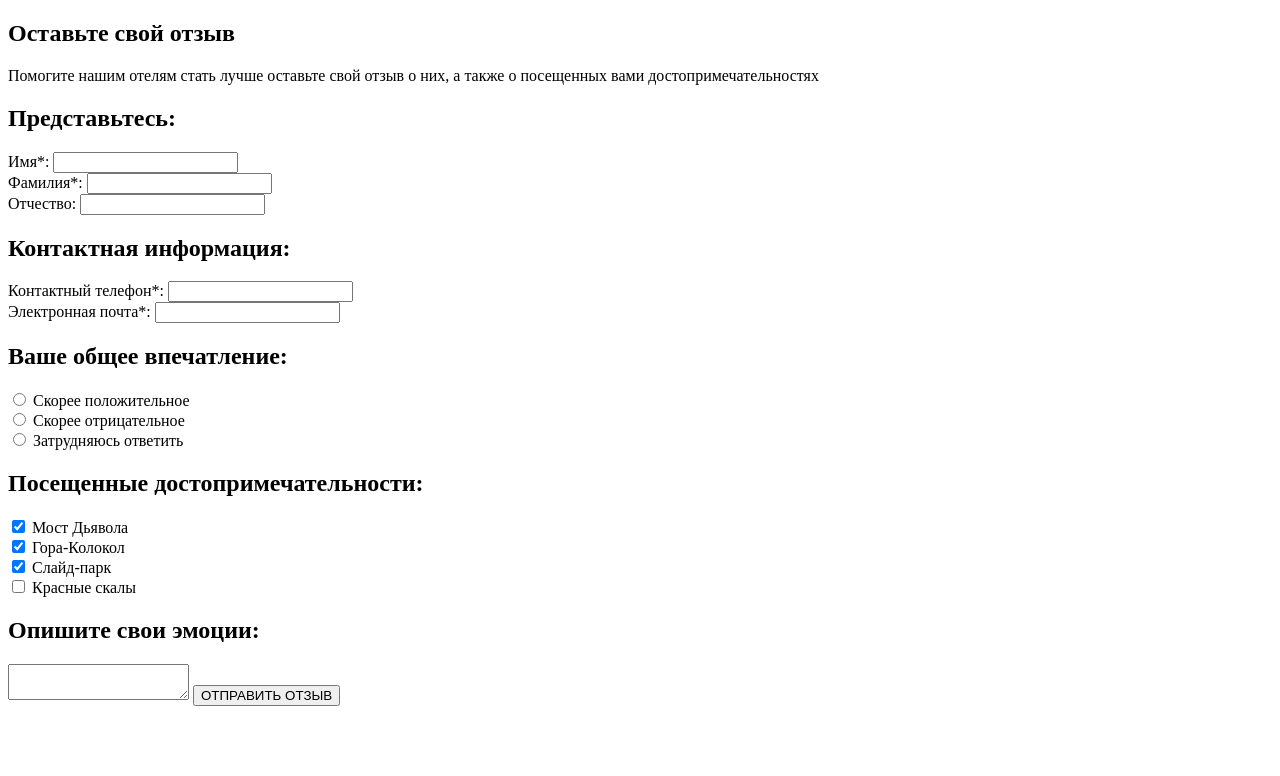
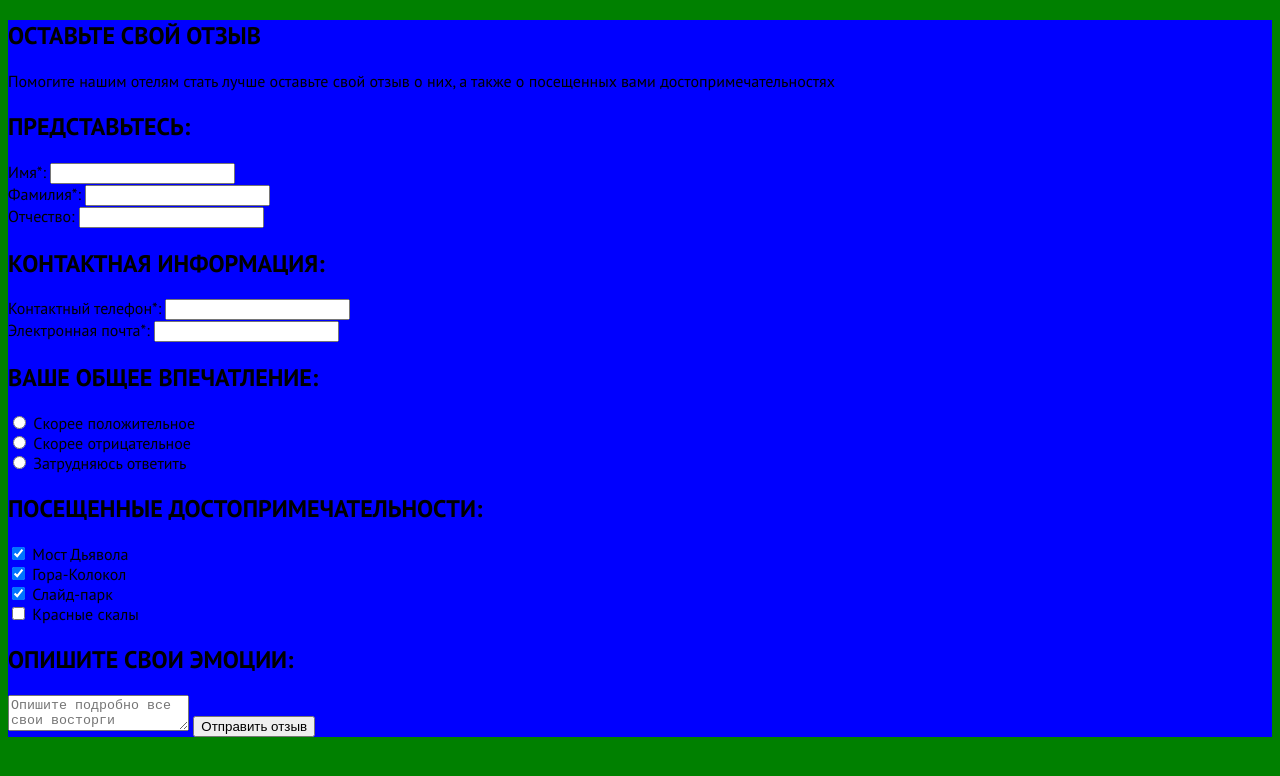
Before and after one commit to el-greko/816155-sedona-17, a plain HTML site: page source/form.html in a window 1280 px wide. Drawn offline with nearby package versions, Linux system fonts and the light colour scheme; files that its build step writes are made by us from their sources; files whose address does not match are found by name.

Commit message:
нужна помощь с цсс

```diff
--- a/source/form.html
+++ b/source/form.html
@@ -3,6 +3,7 @@
 <head>
   <meta charset="UTF-8">
   <title>form</title>
+  <link href="css/style.css" rel="stylesheet">
 </head>
 <body>
 
@@ -43,8 +44,8 @@
       </div>
       <div class="form__item form__item--vertical">
         <label class="form__label form__label--uppcs" for="email">Электронная почта*:</label>
+        <input class="form__input form__input--email" type="email" id="email" name="email" required>
 
-        <input class="form__input form__input--email" type="text" id="email" name="email" required>
 
 
       </div>
@@ -89,9 +90,9 @@
       <h2 class="title">Опишите свои эмоции:</h2>
 
 
-      <textarea class="textarea" id="feelings" name="feelings"></textarea>
+      <textarea placeholder="Опишите подробно все свои восторги" class="textarea" id="feelings" name="feelings"></textarea>
 
-      <input type="submit" value="ОТПРАВИТЬ ОТЗЫВ">
+      <button type="submit">Отправить отзыв</button>
 
 
     </div>
--- /dev/null
+++ b/source/less/form.less
@@ -0,0 +1,34 @@
+.form {
+  background-color: blue;
+
+}
+
+.form__checkbox {
+}
+
+.form__input {
+}
+
+.form__input--email {
+  &::after {
+    content: url("../img/bg-triangle.svg");
+  }
+}
+
+.form__input--phone {
+}
+
+.form__item {
+}
+
+.form__item--vertical {
+}
+
+.form__label {
+}
+
+.form__label--uppcs {
+}
+
+.form__label--bold {
+}
--- a/source/less/style.less
+++ b/source/less/style.less
@@ -1,4 +1,28 @@
+@font-face {
+  font-family: "PTSans";
+  src: url("../fonts/ptsans.woff2") format("woff2");
+  src: url("../fonts/ptsans.woff") format("woff");
+  font-weight: normal;
+  font-style: normal;
+}
+
+@font-face {
+  font-family: "PTSans";
+  src: url("../fonts/ptsansbold.woff2") format("woff2");
+  src: url("../fonts/ptsansbold.woff") format("woff");
+  font-weight: bold;
+  font-style: normal;
+}
+
+@import "form.less";
 
 body {
-  background: red;
+  background: green;
+  font-family: "PTSans", sans-serif;
 }
+
+.title {
+  font-family: "PTSans", sans-serif;
+  font-weight: bold;
+  text-transform: uppercase;
+}
```
Also changed, not shown: source/photo.html (+1 -0 lines).
